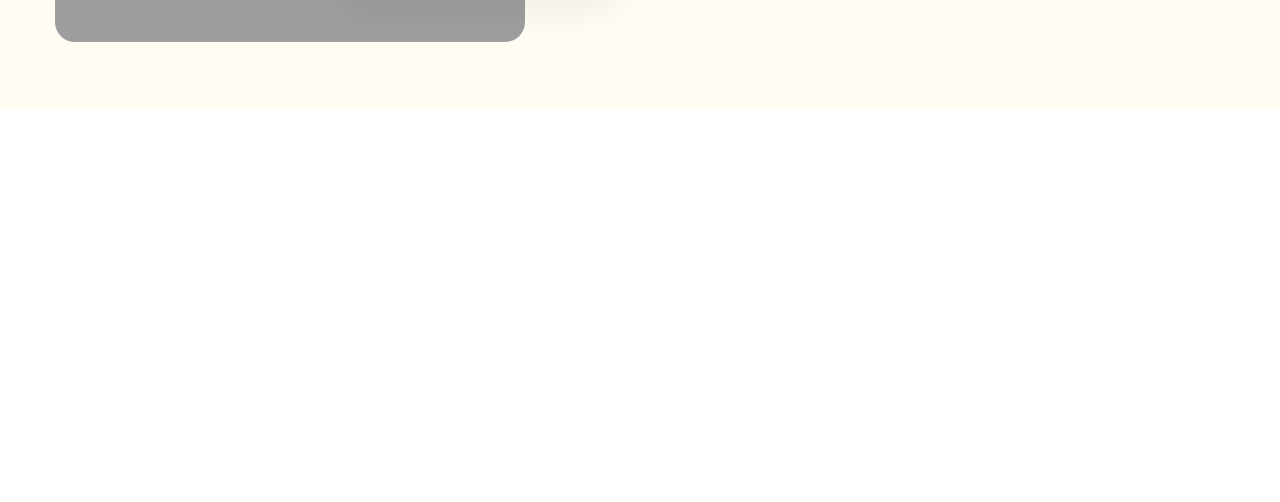
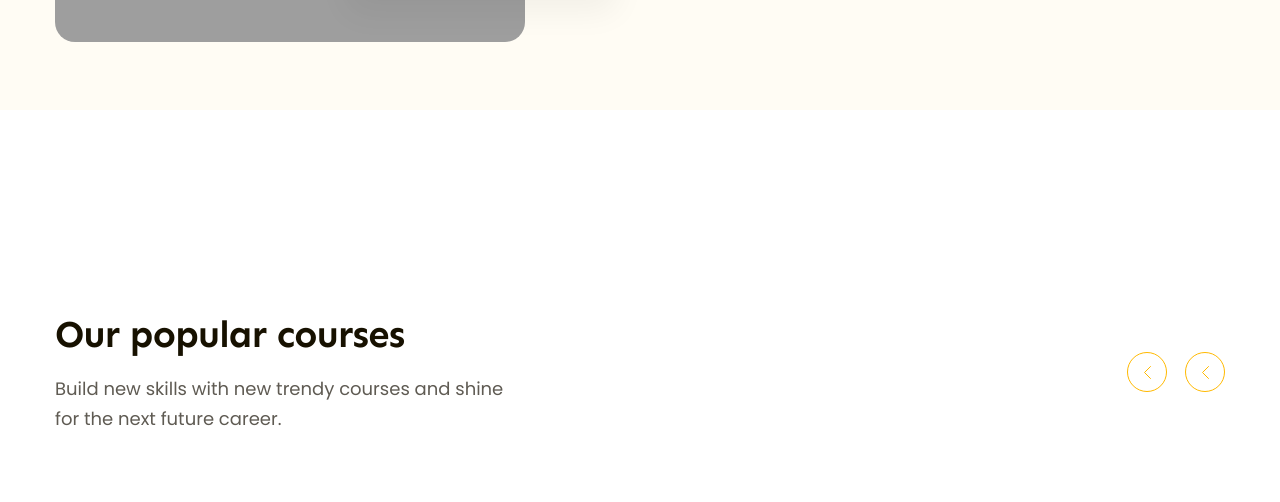
Before and after one commit to Hiep234/Figma-to-Html, a plain HTML site: page index.html in a window 1280 px wide. Shown: the part 794-1296 px from the top of the page. Drawn offline with Linux system fonts and the light colour scheme; grey boxes are pictures that could not be loaded.

Commit message:
lam phan popular top

```diff
--- a/assets/css/style.css
+++ b/assets/css/style.css
@@ -25,6 +25,15 @@ a {
   max-width: calc(100% - 48px);
   margin-left: auto;
   margin-right: auto;
+}
+
+.heading-lv2 {
+  color: #171100;
+  font-family: var(--font-heading);
+  font-size: 3.8rem;
+  font-weight: 700;
+  line-height: 1.27; /* 126.316% */
+  letter-spacing: -0.76px;
 }
 
 .btn {
@@ -254,7 +263,7 @@ nav li.active a,
   margin-top: 48px;
 }
 
-.hero .stats{
+.hero .stats {
   margin-top: 8px;
 }
 
@@ -270,3 +279,44 @@ nav li.active a,
 .hero .stats strong + strong {
   margin-left: 28px;
 }
+
+.popular {
+  padding: 65px 0;
+  margin-top: 135px;
+}
+
+.popular .desc {
+  margin-top: 16px;
+  width: 458px;
+  color: #5f5b53;
+  font-size: 1.8rem;
+  line-height: 1.67; /* 166.667% */
+}
+
+.popular .popular-top {
+  display: flex;
+  justify-content: space-between;
+  align-items: center;
+}
+
+.popular-top .control-btn {
+  display: flex;
+  background: transparent;
+  width: 40px;
+  height: 40px;
+  border-radius: 50%;
+  border: 1px solid var(--primary-color);
+  justify-content: center;
+  align-items: center;
+}
+
+.popular-top .control{
+  display: flex;
+  gap: 18px;
+}
+
+.popular-top .control-btn:hover {
+  background-color: var(--primary-color);
+  color: #fff ;
+  cursor: pointer;
+}
--- a/index.html
+++ b/index.html
@@ -41,79 +41,104 @@
 
     <!-- main -->
     <main>
+      <!-- hero  -->
       <div class="hero">
         <div class="main-content">
           <div class="body">
-
             <!-- hero left -->
             <div class="media-block">
-              <img src="./assets/img/hero-img.svg" alt="Learn without limits and spread knowledge." class="img">
+              <img
+                src="./assets/img/hero-img.svg"
+                alt="Learn without limits and spread knowledge."
+                class="img"
+              />
               <div class="hero-sumary">
                 <!-- item1 -->
                 <div class="item">
-
                   <div class="icon">
-                    <img src="./assets/icon/ds.svg" alt="">
+                    <img src="./assets/icon/ds.svg" alt="" />
                   </div>
 
                   <div class="info">
                     <div class="label">20 Courses</div>
                     <div class="title">UI/UX Design</div>
                   </div>
-
                 </div>
 
                 <!-- item2 -->
                 <div class="item">
-
                   <div class="icon icon2">
-                    <img src="./assets/icon/dev.svg" alt="">
+                    <img src="./assets/icon/dev.svg" alt="" />
                   </div>
 
                   <div class="info">
                     <div class="label">20 Courses</div>
                     <div class="title">Development</div>
                   </div>
-
                 </div>
 
                 <!-- item3 -->
                 <div class="item">
-
                   <div class="icon icon3">
-                    <img src="./assets/icon/maket.svg" alt="">
+                    <img src="./assets/icon/maket.svg" alt="" />
                   </div>
 
                   <div class="info">
                     <div class="label">30 Courses</div>
                     <div class="title">Marketing</div>
                   </div>
-
                 </div>
               </div>
-
             </div>
 
             <!-- hero right -->
             <div class="content-block">
-              <h1 class="heading">Learn without limits and spread knowledge.</h1>
-              <p class="desc">Build new skills for that “this is my year” feeling with courses, certificates, and degrees from world-class universities and companies.</p>
+              <h1 class="heading">
+                Learn without limits and spread knowledge.
+              </h1>
+              <p class="desc">
+                Build new skills for that “this is my year” feeling with
+                courses, certificates, and degrees from world-class universities
+                and companies.
+              </p>
               <div class="cta-group">
                 <a href="" class="btn hero-cta">See Courses</a>
                 <button class="watch-video">
                   <div class="icon">
-                    <img src="./assets/icon/play.svg" alt="">
+                    <img src="./assets/icon/play.svg" alt="" />
                   </div>
-                   <span>Watch Video</span>
+                  <span>Watch Video</span>
                 </button>
               </div>
               <p class="desc desc-recent">Recent engagement</p>
               <p class="desc stats">
-                <strong>50K</strong> Students
-                <strong>70+</strong> Courses
+                <strong>50K</strong> Students <strong>70+</strong> Courses
+              </p>
+            </div>
+          </div>
+        </div>
+      </div>
+
+      <!-- popular -->
+      <div class="popular">
+        <div class="main-content">
+          <div class="popular-top">
+            <div class="info">
+              <h2 class="heading-lv2">Our popular courses</h2>
+              <p class="desc">
+                Build new skills with new trendy courses and shine for the next
+                future career.
               </p>
             </div>
 
+            <div class="control">
+              <button class="control-btn">
+                <img src="./assets/icon/prev.svg" alt="" />
+              </button
+              ><button class="control-btn">
+                <img src="./assets/icon/prev.svg" alt="" />
+              </button>
+            </div>
           </div>
         </div>
       </div>
```
Also changed, not shown: assets/icon/prev.svg (added).
